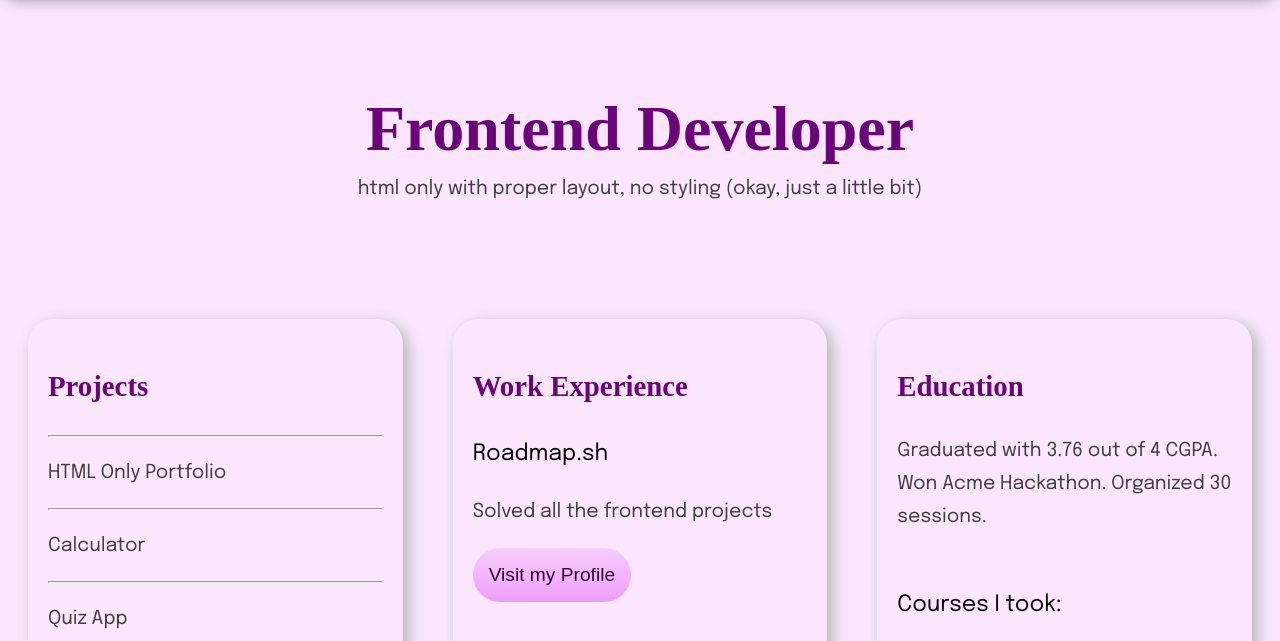
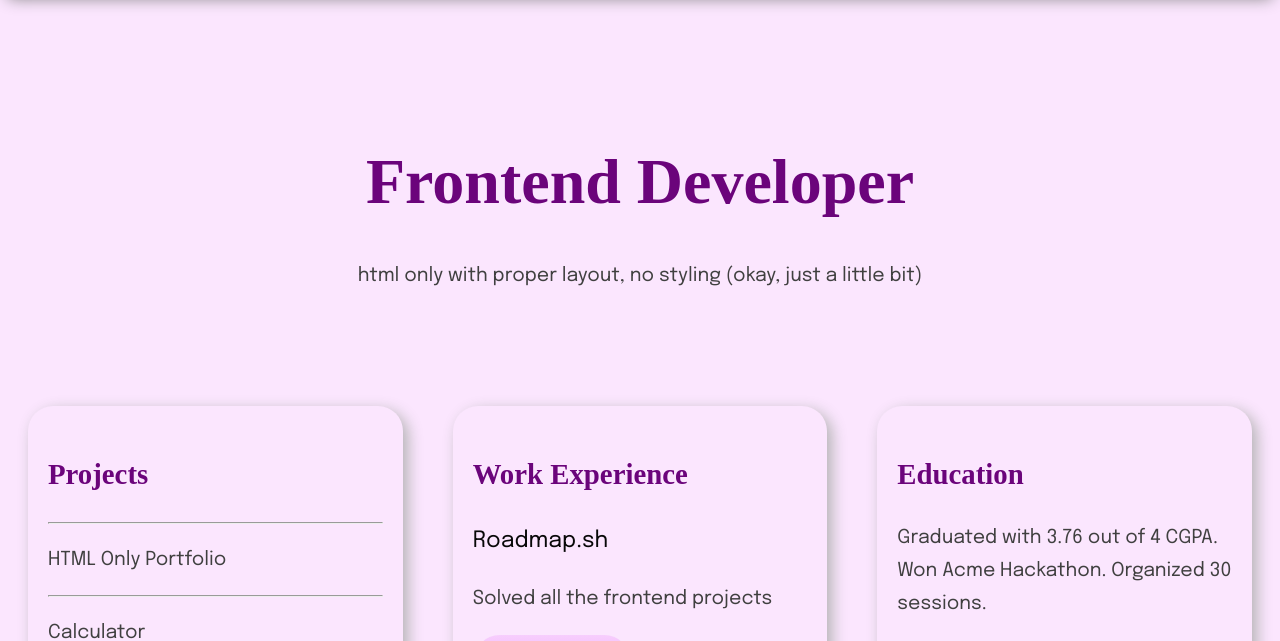
Before and after one commit to Majzen11/personal-portfolio, a plain HTML site: page index.html in a window 1280 px wide. Shown: the part 159-800 px from the top of the page. Drawn offline with Linux system fonts and the light colour scheme; a web font is replaced by a local one.

Commit message:
Update styles.css

```diff
--- a/css/styles.css
+++ b/css/styles.css
@@ -174,9 +174,8 @@ nav {
 /*Hero section*/
 
 .main-title {
-
   font-size: 3rem;
-  margin: 0;
+  margin-inline: 0;
 
   @media (width > 900px) {
     font-size: 4rem;
@@ -196,6 +195,7 @@ nav {
   display: grid;
   gap: 3.12rem;
   margin-inline: 1.25rem;
+  margin-block-end: 4rem;
 
   @media (width > 900px) {
     grid-template-columns: 1fr 1fr 1fr;
```
